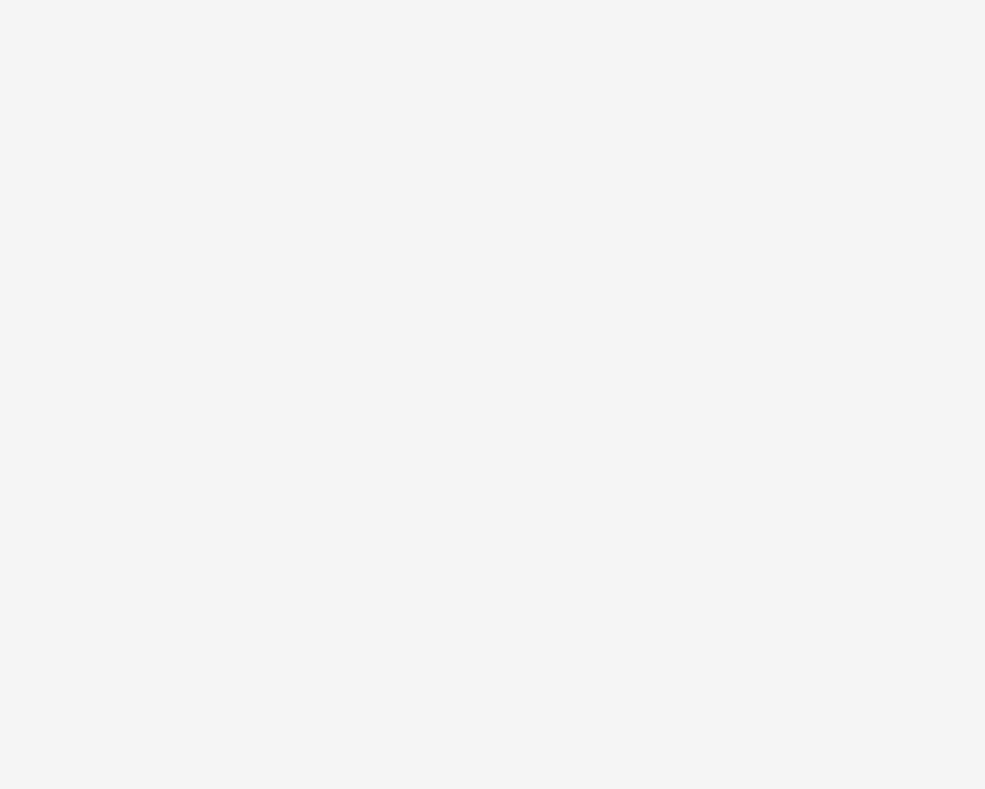
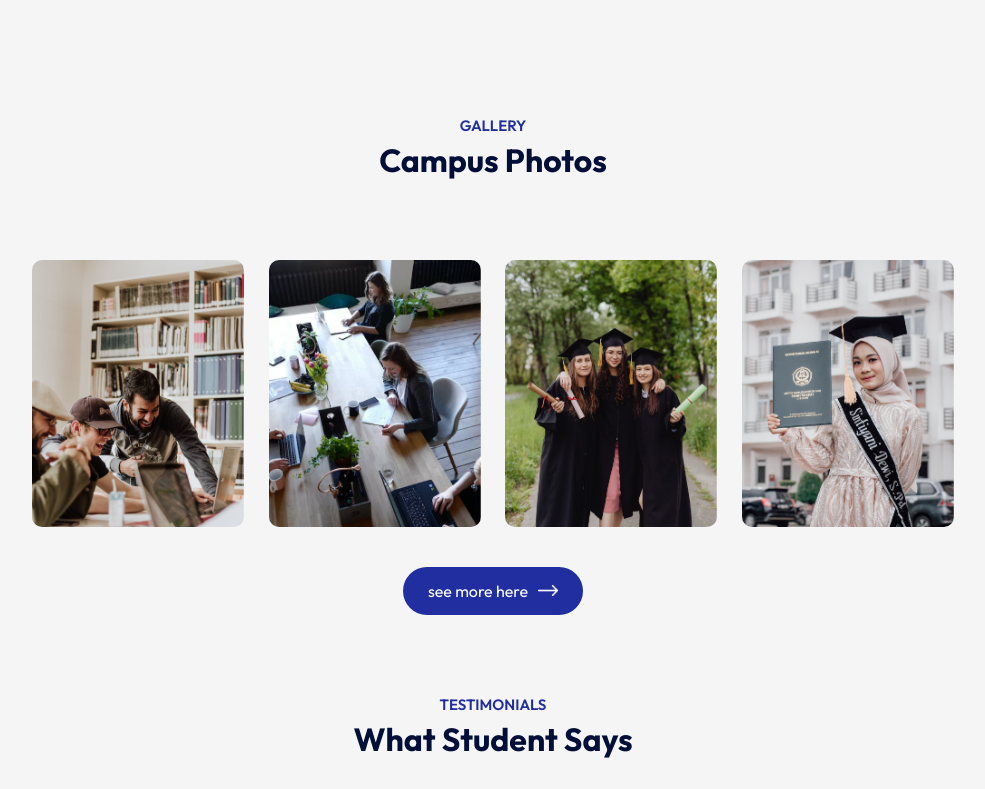
Before and after one commit to SamRizk194/Edusity, a React (Vite) app: page / in a window 1280 px wide. Shown: the part 1778-2567 px from the top of the page, without its empty margins (147-1132 px from the left). Before the commit the page ends 1894 px from the top, so only its background shows below. Built offline with nearby package versions, Linux system fonts and the light colour scheme.

Commit message:
adding campus section

```diff
--- a/src/App.jsx
+++ b/src/App.jsx
@@ -4,6 +4,7 @@ import Hero from "./Components/Hero/Hero";
 import Programs from "./Components/Programs/Programs";
 import Title from "./Components/Title/Title";
 import About from "./Components/About/About";
+import Campus from "./Components/Campus/Campus";
 
 function App() {
   return (
@@ -14,6 +15,9 @@ function App() {
         <Title subTitle="Our Program" title="What We Offer" />
         <Programs />
         <About />
+        <Title subTitle="Gallery" title="Campus Photos" />
+        <Campus />
+        <Title subTitle="TESTIMONIALS" title="What Student Says" />
       </div>
     </div>
   );
--- /dev/null
+++ b/src/Components/Campus/Campus.css
@@ -0,0 +1,16 @@
+.campus {
+  margin: 80px auto;
+  width: 90%;
+  text-align: center;
+}
+
+.gallery {
+  display: flex;
+  align-items: center;
+  justify-content: space-between;
+  margin-bottom: 40px;
+}
+.gallery img {
+  width: 23%;
+  border-radius: 10px;
+}
--- /dev/null
+++ b/src/Components/Campus/Campus.jsx
@@ -0,0 +1,25 @@
+import React from "react";
+import "./Campus.css";
+import gallery_1 from "../../assets/gallery-1.png";
+import gallery_2 from "../../assets/gallery-2.png";
+import gallery_3 from "../../assets/gallery-3.png";
+import gallery_4 from "../../assets/gallery-4.png";
+import white_arrow from "../../assets/white-arrow.png";
+
+function Campus() {
+  return (
+    <div className="campus">
+      <div className="gallery">
+        <img src={gallery_1} alt="gallery" />
+        <img src={gallery_2} alt="gallery" />
+        <img src={gallery_3} alt="gallery" />
+        <img src={gallery_4} alt="gallery" />
+      </div>
+      <button className="btn dark-btn">
+        see more here <img src={white_arrow} alt="" />
+      </button>
+    </div>
+  );
+}
+
+export default Campus;
--- a/src/index.css
+++ b/src/index.css
@@ -41,3 +41,7 @@ a {
   width: 20px;
   margin-left: 10px;
 }
+.btn.dark-btn {
+  background: #212ea0;
+  color: #fff;
+}
```
